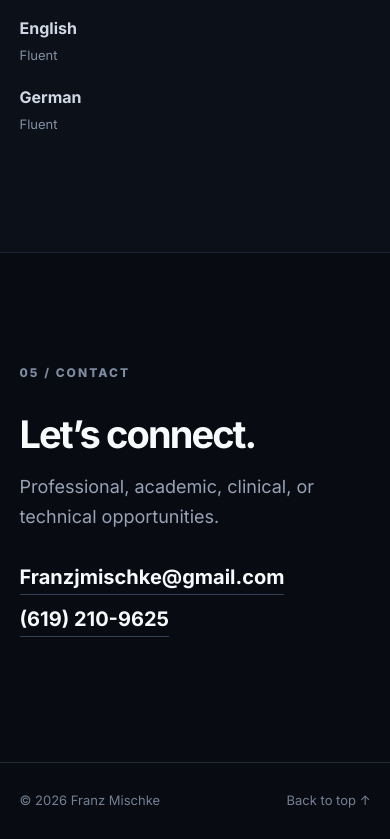
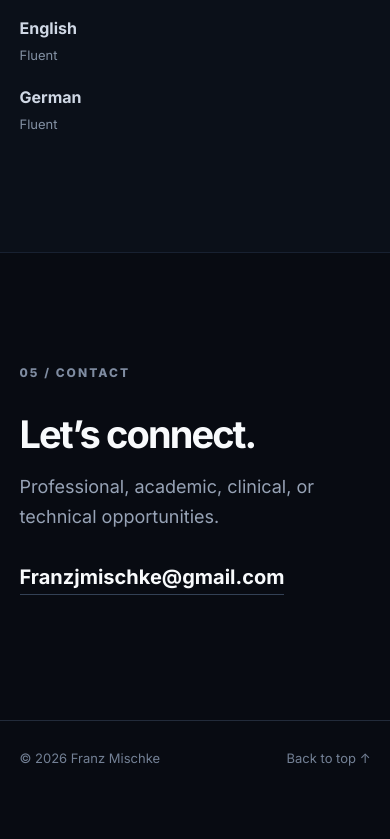
Before and after one commit to 3legggedcat/Franzmischke, a plain HTML site: page index.html in a window 390 px wide. Shown: the part 5324-6163 px from the top of the page. After the commit the page ends 6121 px from the top, so only its background shows below. Drawn offline with Linux system fonts and the light colour scheme.

Commit message:
Remove phone number link from contact section

```diff
--- a/index.html
+++ b/index.html
@@ -173,7 +173,6 @@
       <p>Professional, academic, clinical, or technical opportunities.</p>
       <div class="contact-actions">
         <a href="mailto:Franzjmischke@gmail.com">Franzjmischke@gmail.com</a>
-        <a href="tel:+16192109625">(619) 210-9625</a>
       </div>
     </section>
   </main>
```
